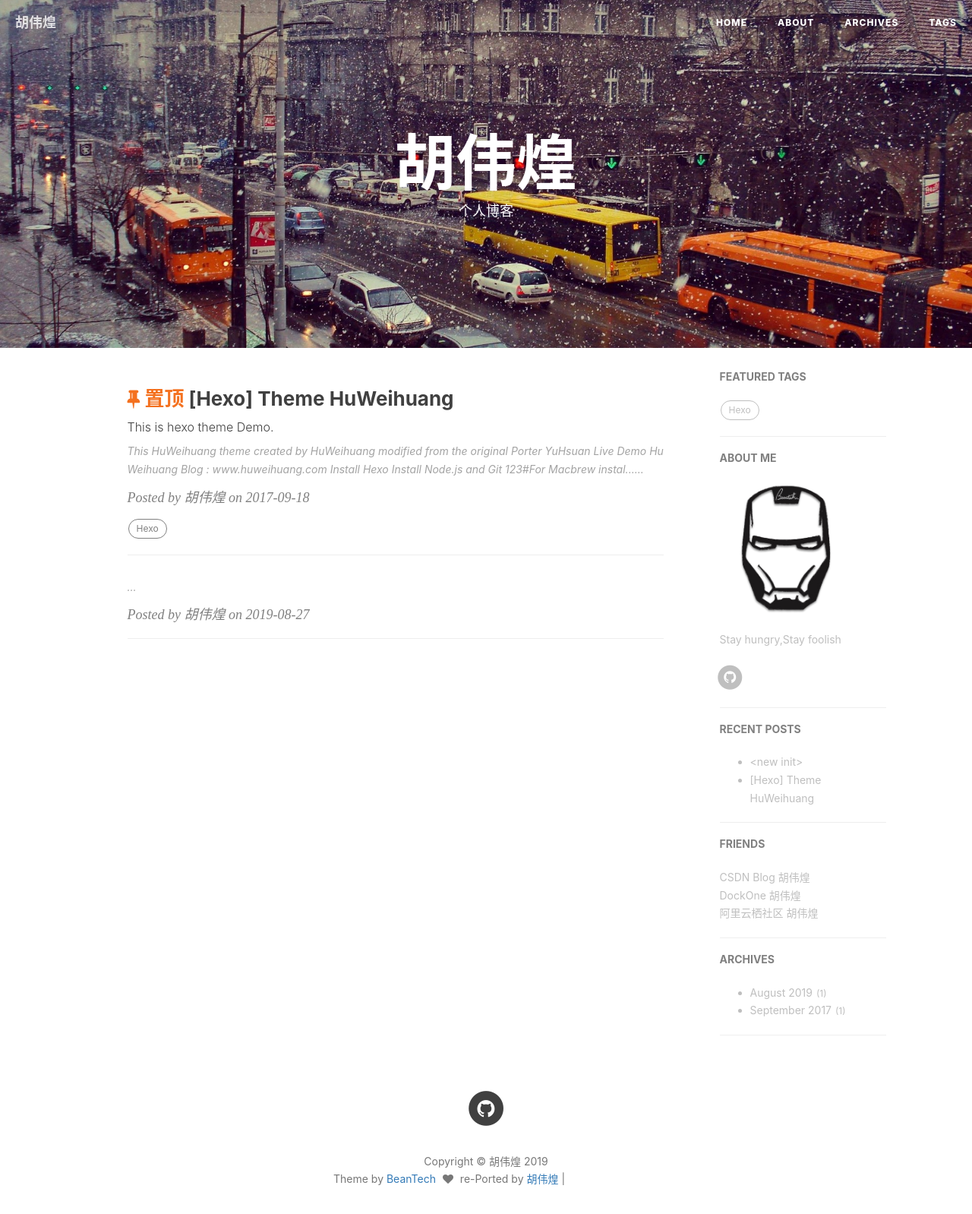
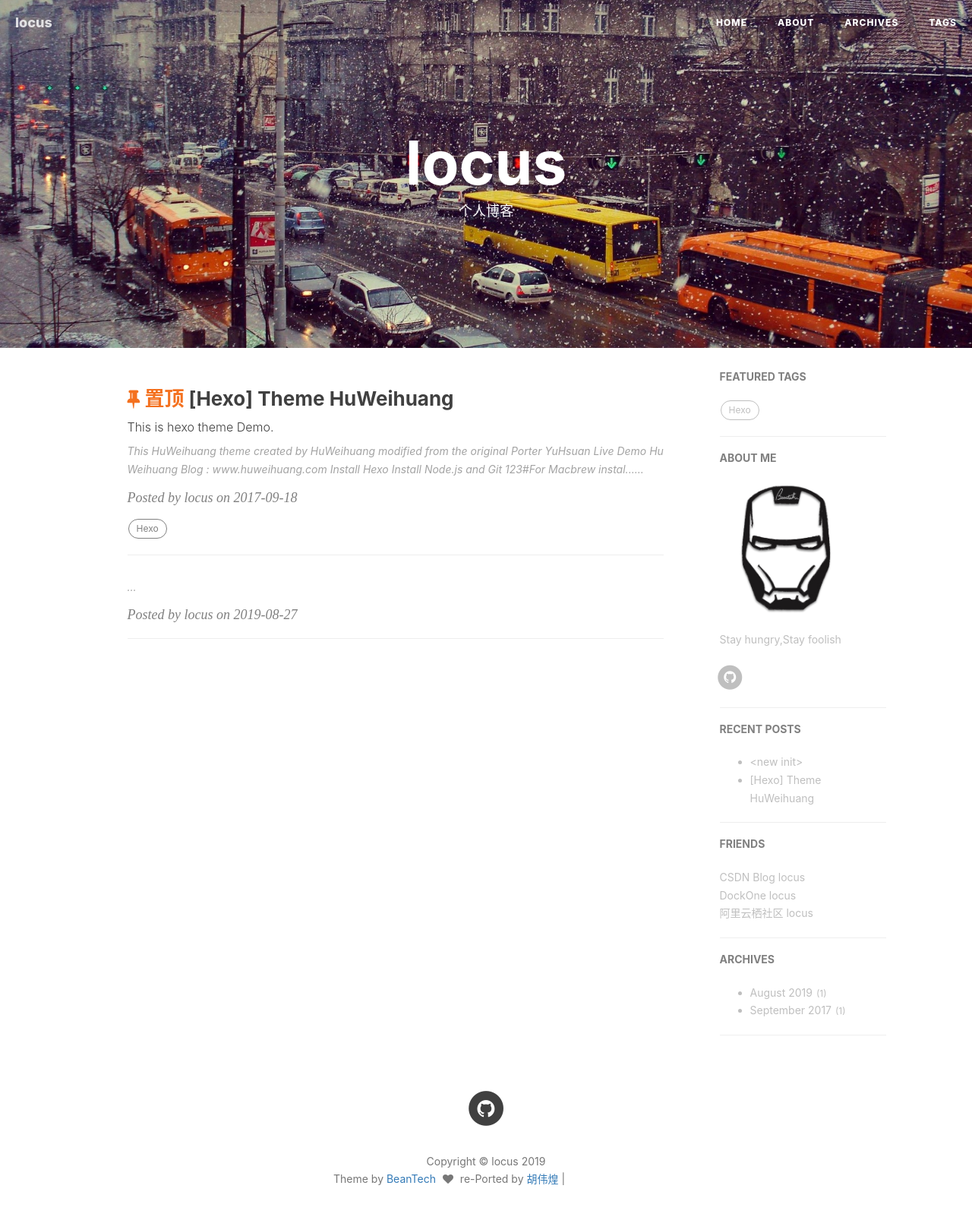
Before and after one commit to tkspuk/tkspuk.github.io, a plain HTML site: page index.html in a window 1280 px wide. Shown: the whole page at 76% size. Drawn offline with nearby package versions, Linux system fonts and the light colour scheme; grey boxes are pictures that could not be loaded.

Commit message:
Site updated: 2019-08-27 18:09:30

```diff
--- a/index.html
+++ b/index.html
@@ -14,7 +14,7 @@
     <script async defer src="https://buttons.github.io/buttons.js"></script>
     <title>
 
-          胡伟煌 | Blog
+          locus | Blog
 
     </title>
 
@@ -86,7 +86,7 @@
                 <div class="col-lg-8 col-lg-offset-2 col-md-10 col-md-offset-1">
 
                     <div class="site-heading">
-                        <h1>胡伟煌</h1>
+                        <h1>locus</h1>
                         <!--<hr class="small">-->
                         <span class="subheading">个人博客</span>
                     </div>
@@ -111,7 +111,7 @@
                 <span class="icon-bar"></span>
                 <span class="icon-bar"></span>
             </button>
-            <a class="navbar-brand" href="/">胡伟煌</a>
+            <a class="navbar-brand" href="/">locus</a>
         </div>
 
         <!-- Collect the nav links, forms, and other content for toggling -->
@@ -240,7 +240,7 @@ Install Node.js  and Git
     </a>
 
         <p class="post-meta" style="margin: 10px 0;">
-            Posted by 胡伟煌 on
+            Posted by locus on
             2017-09-18
         </p>
         <div class="tags">
@@ -269,7 +269,7 @@ Install Node.js  and Git
     </a>
 
         <p class="post-meta" style="margin: 10px 0;">
-            Posted by 胡伟煌 on
+            Posted by locus on
             2019-08-27
         </p>
         <div class="tags">
@@ -391,11 +391,11 @@ Install Node.js  and Git
 <ul class="list-inline">
 
 
-        <li><a href="http://blog.csdn.net/huwh_" target="_blank">CSDN Blog 胡伟煌</a></li>
+        <li><a href="http://blog.csdn.net/huwh_" target="_blank">CSDN Blog locus</a></li>
 
-        <li><a href="http://dockone.io/people/胡伟煌" target="_blank">DockOne 胡伟煌</a></li>
+        <li><a href="http://dockone.io/people/胡伟煌" target="_blank">DockOne locus</a></li>
 
-        <li><a href="https://yq.aliyun.com/u/huweihuang" target="_blank">阿里云栖社区 胡伟煌</a></li>
+        <li><a href="https://yq.aliyun.com/u/huweihuang" target="_blank">阿里云栖社区 locus</a></li>
 
 </ul>
 
@@ -446,7 +446,7 @@ Install Node.js  and Git
 
                 </ul>
                 <p class="copyright text-muted">
-                    Copyright &copy; 胡伟煌 2019
+                    Copyright &copy; locus 2019
                     <br>
                     Theme by <a href="http://beantech.org">BeanTech</a>
                     <span style="display: inline-block; margin: 0 5px;">
```
Also changed, not shown: 404.html (+4 -4 lines), about/index.html (+6 -6 lines), archive/index.html (+6 -6 lines), archives/2017/09/index.html (+7 -7 lines), archives/2017/index.html (+7 -7 lines), archives/2019/08/index.html (+7 -7 lines), archives/2019/index.html (+7 -7 lines), archives/index.html (+7 -7 lines), article/hexo-theme-huweihuang/index.html (+7 -7 lines), article/new-init/index.html (+7 -7 lines), tags/Hexo/index.html (+7 -7 lines), tags/index.html (+3 -3 lines), 2 other files.
